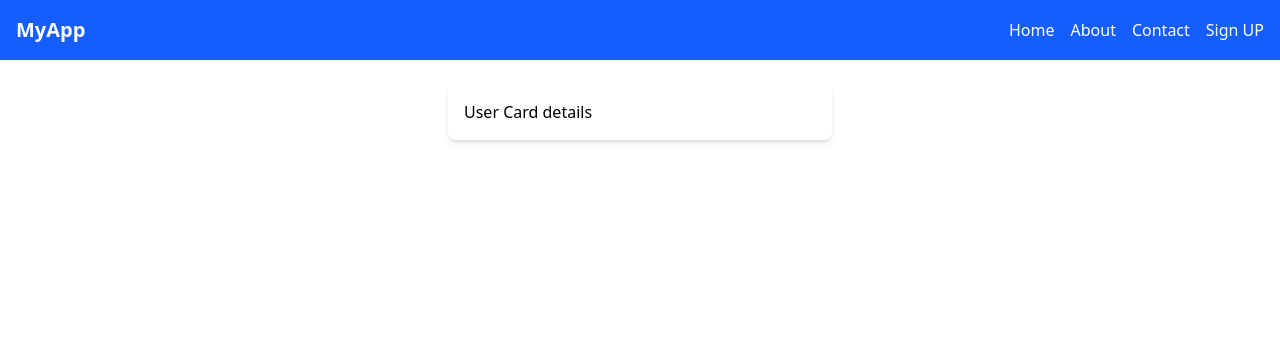
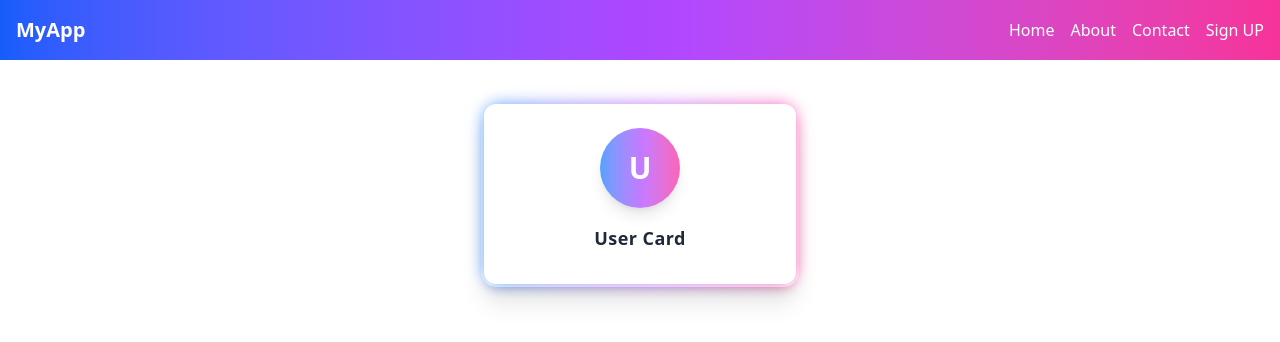
Before and after one commit to Indranil102/simplertech_assignment, a React (Vite) app: page / in a window 1280 px wide. Shown: the top 342 px of the page. Built offline with nearby package versions, Linux system fonts and the light colour scheme.

Commit message:
Enhance Navbar with user authentication features and update UserCard styling for improved UI. Pass user and setUser props to Navbar, implement logout functionality, and refine layout and design of UserCard component.

```diff
--- a/src/App.jsx
+++ b/src/App.jsx
@@ -11,7 +11,7 @@ const App = () => {
 
   return (
     <div>
-      <Navbar />
+      <Navbar user={user} setUser={setUser} />
       <Routes>
         <Route
           path="/"
--- a/src/components/Navbar.jsx
+++ b/src/components/Navbar.jsx
@@ -1,24 +1,40 @@
 import React from "react";
-import { Link } from "react-router-dom";
+import { Link, useNavigate } from "react-router-dom";
 
-const Navbar = () => {
+const Navbar = ({ user, setUser }) => {
+  const navigate = useNavigate();
+
+  const handleLogout = () => {
+    setUser(null);
+    navigate("/");
+  };
+
   return (
     <div>
-      <nav className="bg-blue-600 text-white p-4 flex justify-between items-center flex-wrap">
+      <nav className="bg-gradient-to-r from-blue-600 via-purple-500 to-pink-500 text-white p-4 flex justify-between items-center flex-wrap">
         <h1 className="text-xl font-bold">MyApp</h1>
         <div className="flex space-x-4 mt-2 sm:mt-0">
           <Link to="/" className="hover:text-gray-200">
             Home
           </Link>
-          <Link to="#" className="hover:text-gray-200">
+          <Link to="/about" className="hover:text-gray-200">
             About
           </Link>
-          <Link to="#" className="hover:text-gray-200">
+          <Link to="/contact" className="hover:text-gray-200">
             Contact
           </Link>
-          <Link to="/signup" className="hover:text-gray-200">
-            Sign UP
-          </Link>
+          {user ? (
+            <button
+              onClick={handleLogout}
+              className="hover:text-gray-200 focus:outline-none bg-transparent border-none cursor-pointer"
+            >
+              Logout
+            </button>
+          ) : (
+            <Link to="/signup" className="hover:text-gray-200">
+              Sign UP
+            </Link>
+          )}
         </div>
       </nav>
     </div>
--- a/src/components/UserCard.jsx
+++ b/src/components/UserCard.jsx
@@ -2,11 +2,20 @@ import React from "react";
 
 const UserCard = ({ email, name }) => {
   return (
-    <div>
-      <div className="bg-white shadow-md rounded-lg p-4 max-w-sm mx-auto mt-6">
-        <h1>User Card details</h1>
-        <h2 className="text-xl font-semibold">{name}</h2>
-        <p className="text-gray-600">{email}</p>
+    <div className="flex justify-center mt-10">
+      <div className="relative bg-white rounded-2xl shadow-xl p-6 max-w-xs w-full transition-transform transform hover:-translate-y-1 hover:shadow-2xl border-4 border-transparent bg-clip-padding before:absolute before:inset-0 before:rounded-2xl before:bg-gradient-to-r before:from-blue-400 before:via-purple-400 before:to-pink-400 before:z-[-1] before:blur-sm">
+        <div className="flex flex-col items-center">
+          <div className="w-20 h-20 rounded-full bg-gradient-to-r from-blue-400 via-purple-400 to-pink-400 flex items-center justify-center mb-4 shadow-lg">
+            <span className="text-3xl text-white font-bold">
+              {name ? name.charAt(0).toUpperCase() : "U"}
+            </span>
+          </div>
+          <h1 className="text-lg font-bold text-gray-800 mb-1 tracking-wide">
+            User Card
+          </h1>
+          <h2 className="text-xl font-semibold text-gray-700 mb-1">{name}</h2>
+          <p className="text-gray-500 text-sm">{email}</p>
+        </div>
       </div>
     </div>
   );
```
